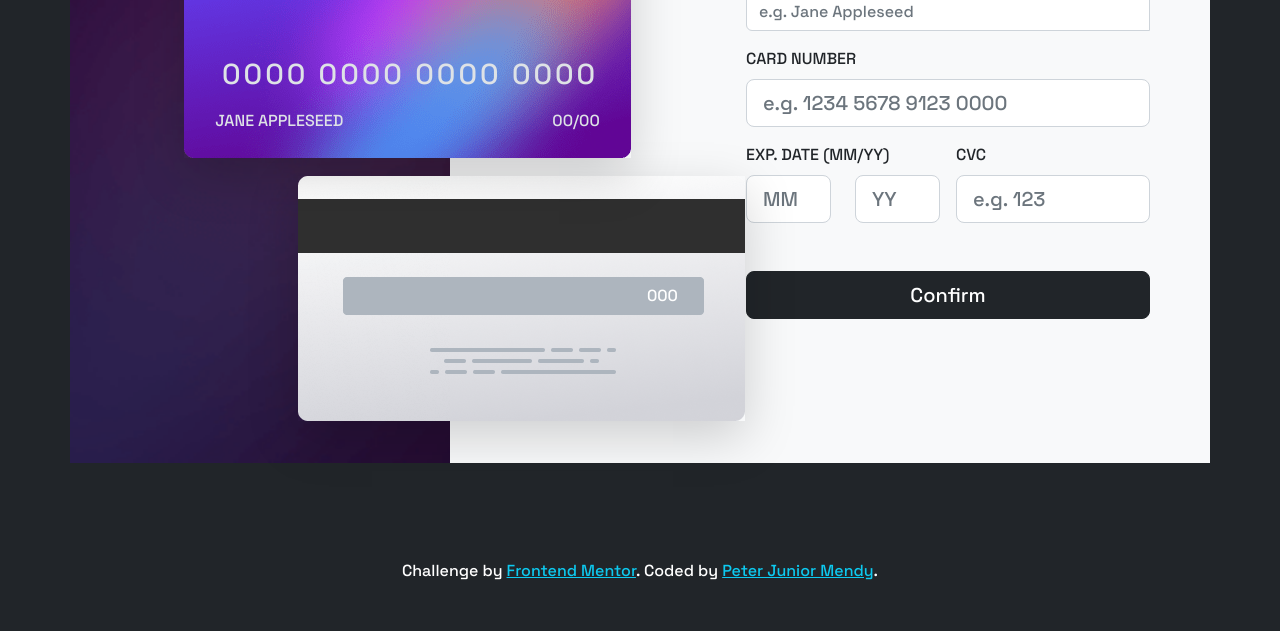
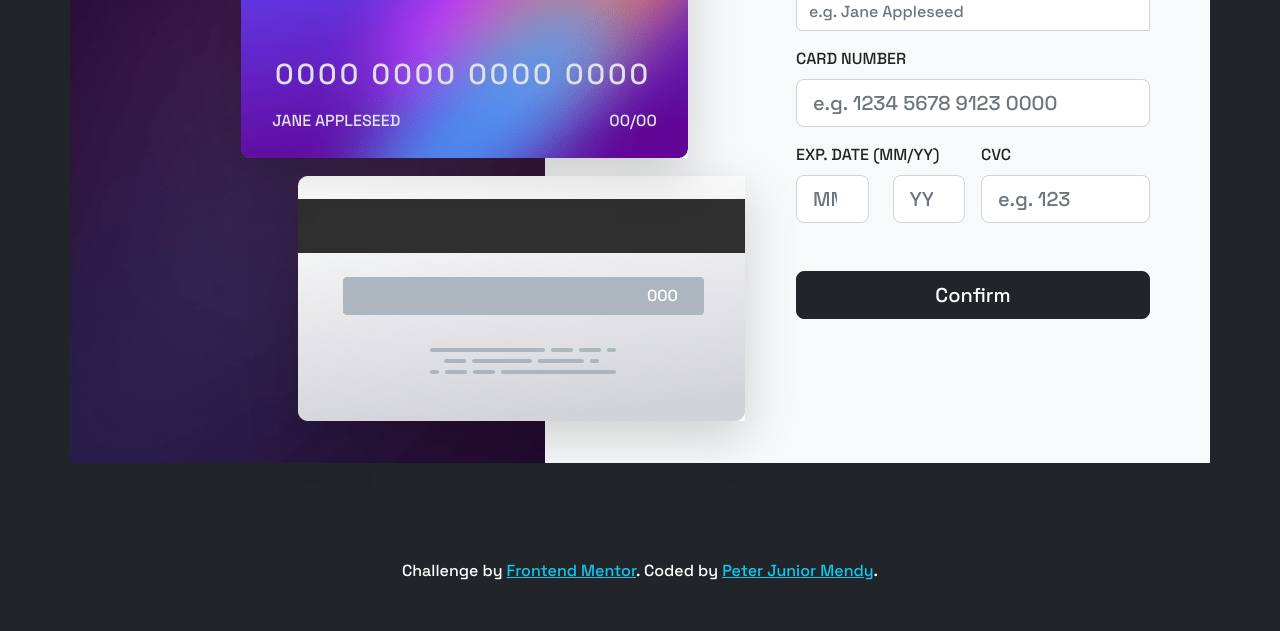
Before and after one commit to peterjuniormendy/interactive-card-details-form, a plain HTML site: page index.html in a window 1280 px wide. Shown: the part 183-814 px from the top of the page. Drawn offline with Linux system fonts and the light colour scheme.

Commit message:
improved the reponsiveness

```diff
--- a/index.html
+++ b/index.html
@@ -48,7 +48,7 @@
       }
       .front-img-wrapper .front-img,
       .back-img-wrapper .back-img {
-        width: 400px;
+        width: 350px;
       }
 
       .cardLogo {
@@ -58,10 +58,10 @@
       }
 
       #cdNumber {
-        font-size: 1.6rem;
+        font-size: 1.4rem;
         letter-spacing: 3px;
         top: 60%;
-        left: 8.5%;
+        left: 7.6%;
       }
       .alignName {
         top: 80%;
@@ -75,7 +75,7 @@
 
       form,
       .thank-you-wrapper {
-        max-width: 500px;
+        max-width: 450px;
       }
       .thank-you-section h1 {
         font-size: 3.5rem;
@@ -86,21 +86,27 @@
           height: auto;
         }
         .back-img-wrapper {
-          width: 447px;
           top: 52% !important;
           left: 20% !important;
         }
         .front-img-wrapper {
           top: 8% !important;
-          left: 10% !important;
+          left: 15% !important;
+        }
+
+        .cardLogo {
+          width: 84px;
+        }
+      }
+      @media screen and (min-width: 1023px) {
+        .back-img-wrapper {
+          width: 447px;
         }
         .front-img-wrapper .front-img,
         .back-img-wrapper .back-img {
           width: 447px;
         }
-        .cardLogo {
-          width: 84px;
-        }
+
         #cdNumber {
           font-size: 1.8rem;
         }
@@ -111,7 +117,7 @@
     <main>
       <div class="container py-5">
         <div class="row position-relative">
-          <div class="col-12 col-lg-4 g-0 p-5 top-section">
+          <div class="col-12 col-lg-4 col-xl-5 g-0 p-5 top-section">
             <div class="back-img-wrapper position-absolute">
               <img
                 src="./images/bg-card-back.png"
@@ -150,7 +156,9 @@
               </p>
             </div>
           </div>
-          <div class="bg-light col-12 col-lg-8 pt-5 h-100 formInputSection">
+          <div
+            class="bg-light col-12 col-lg-8 col-xl-7 pt-5 h-100 formInputSection"
+          >
             <form
               class="mx-auto mx-lg-0 px-lg-5 py-5 mt-5 mt-lg-0 w-100 w-lg-50 ms-lg-auto my-lg-5"
               novalidate
```
